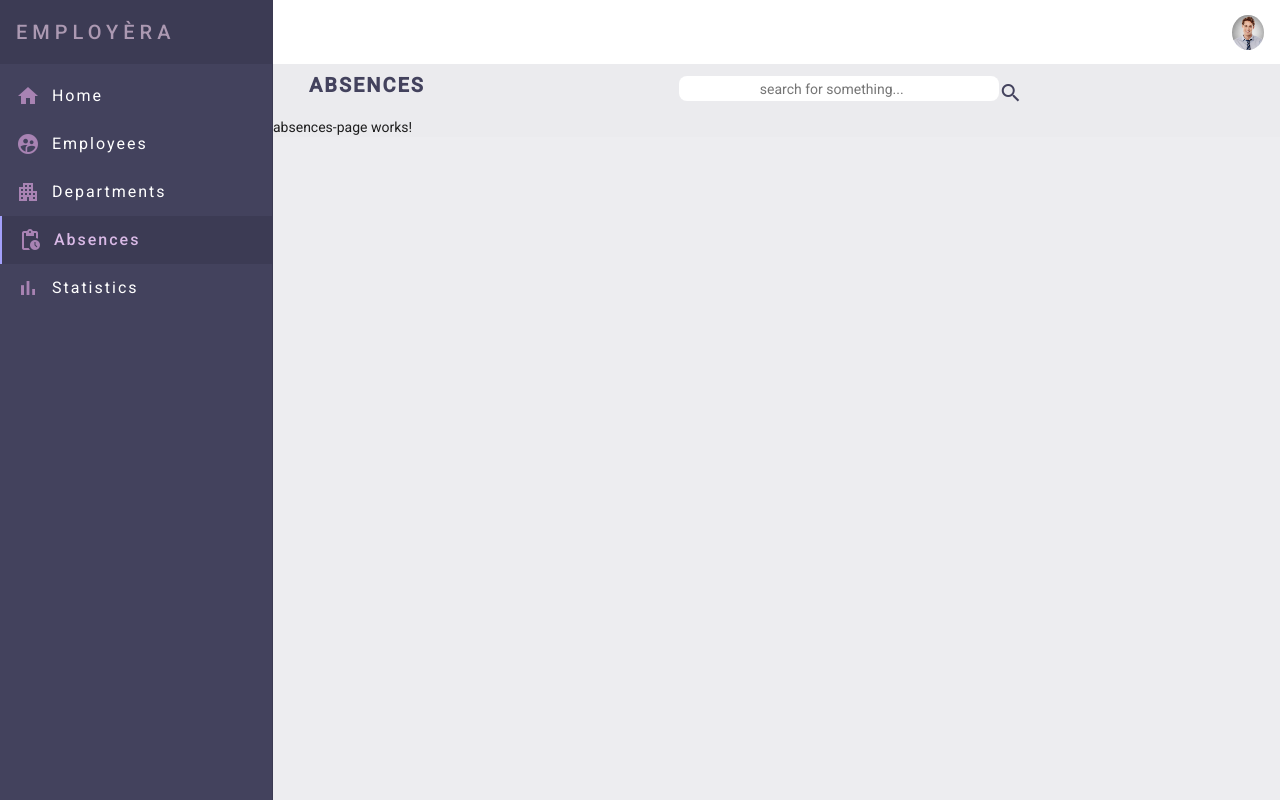
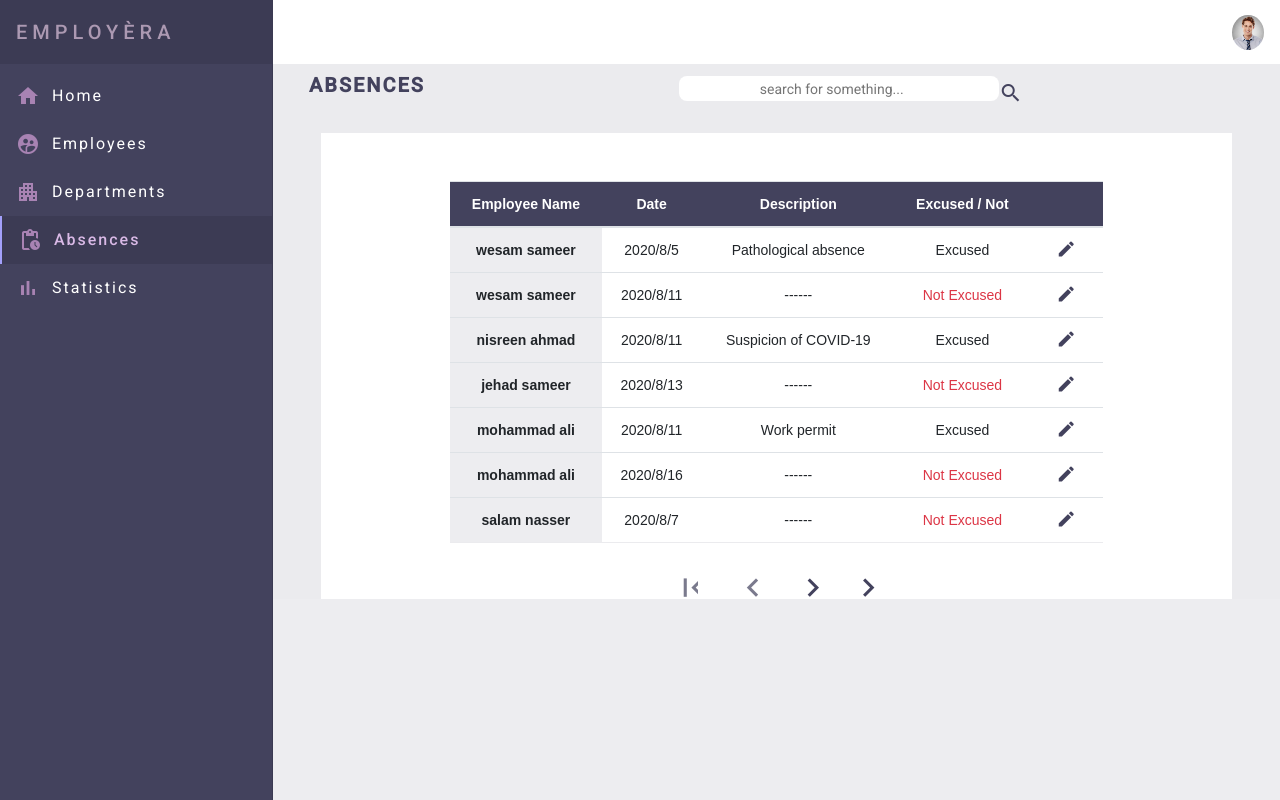
Before and after one commit to TameemHabash/Mini-HRMS, an Angular app: page /HR/absences in a window 1280 px wide. Built offline with nearby package versions, Linux system fonts and the light colour scheme.

Commit message:
added all features of the absences page

```diff
--- a/src/app/in-app/absences-page/absences-page.component.css
+++ b/src/app/in-app/absences-page/absences-page.component.css
@@ -1,3 +1,20 @@
 .page-title {
   letter-spacing: 2px;
 }
+
+.abs-page-container {
+  font-family: 'Noto Sans SC', sans-serif;
+  background-color: #FFF;
+}
+
+.edit-btn mat-icon {
+  font-size: 20px;
+}
+
+tbody:last-child {
+  border-bottom: 1px solid #EBEBEE;
+}
+
+.paginator-container {
+  height: 40px;
+}
--- a/src/app/in-app/absences-page/absences-page.component.html
+++ b/src/app/in-app/absences-page/absences-page.component.html
@@ -2,4 +2,52 @@
   <h2 pageTitle class="page-title app-main-color font-weight-bold text-uppercase">Absences</h2>
   <span btn>&nbsp;</span>
 </app-content-header>
-<p>absences-page works!</p>
+<div class="abs-page-container row justify-content-center mx-5 mt-3">
+  <div class="col-auto mt-5 w-75">
+    <table class="table text-center">
+      <thead class="app-bg-main">
+        <tr class="text-white">
+          <th scope="col">Employee Name</th>
+          <th scope="col">Date</th>
+          <th scope="col">Description</th>
+          <th scope="col">Excused / Not</th>
+          <th>&nbsp;</th>
+        </tr>
+      </thead>
+      <tbody>
+        <tr *ngFor="let abs of absencesToShow">
+          <th scope="row" class="app-bg-secondary">{{ getemployeeNameByID(abs.empID) }}</th>
+          <td>{{ abs.absDate | date : 'yyyy/M/d'}}</td>
+          <td *ngIf="!inEditMode || selectedAbsence.ID !== abs.ID">
+            {{ abs.absenceDescription || abs.absenceDescription === ''? abs.absenceDescription : '------'}}</td>
+          <td *ngIf="inEditMode && selectedAbsence.ID === abs.ID">
+            <app-user-input [description]="selectedAbsence.absenceDescription"
+              (descriptionChanged)="changeDescription($event)"></app-user-input>
+          </td>
+          <td *ngIf=" !inEditMode || selectedAbsence.ID !==abs.ID" [class]="{'text-danger': !abs.excuse}">
+            {{abs.excuse? 'Excused': 'Not Excused'}}
+          </td>
+          <td *ngIf="inEditMode && selectedAbsence.ID === abs.ID">
+            <mat-checkbox class="example-margin" [(ngModel)]="selectedAbsence.excuse" color="primary">Excused
+            </mat-checkbox>
+          </td>
+          <td style="padding-top: 0px; padding-bottom: 0px;">
+            <button *ngIf="!inEditMode" mat-icon-button class="edit-btn" type="button" matTooltip="Edit Absence"
+              matTooltipShowDelay="200" (click)="onEditAbsence(abs)">
+              <mat-icon class="app-main-color">edit</mat-icon>
+            </button>
+            <button *ngIf="inEditMode && selectedAbsence.ID === abs.ID" mat-icon-button class="" type="button"
+              matTooltip="Update Absence Info" matTooltipShowDelay="200" (click)="onUpdateAbsence()">
+              <mat-icon class="app-main-color">check</mat-icon>
+            </button>
+          </td>
+        </tr>
+      </tbody>
+    </table>
+  </div>
+  <div class="col-12 d-flex center">
+    <div class="w-25 paginator-container">
+      <app-small-paginator [items]="absences" (changeSlide)="onChangeSlide($event)"></app-small-paginator>
+    </div>
+  </div>
+</div>
--- a/src/app/in-app/absences-page/absences-page.component.ts
+++ b/src/app/in-app/absences-page/absences-page.component.ts
@@ -1,15 +1,61 @@
-import { Component, OnInit } from '@angular/core';
+import { Component, OnInit, OnDestroy, ViewChild, ElementRef } from '@angular/core';
+import { EmployeeService } from 'src/app/services/employee.service';
+import { AbsenceService } from 'src/app/services/absence.service';
+import { Absence } from 'src/app/models/absence.model';
+import { Subscription } from 'rxjs';
+import { Employee } from 'src/app/models/employee.model';
 
 @Component({
   selector: 'app-absences-page',
   templateUrl: './absences-page.component.html',
   styleUrls: ['./absences-page.component.css']
 })
-export class AbsencesPageComponent implements OnInit {
+export class AbsencesPageComponent implements OnInit, OnDestroy {
+  absences: Absence[];
+  absencesToShow: Absence[];
+  selectedAbsence: Absence;
+  supscription: Subscription;
+  inEditMode: boolean;
+  employees: Employee[];
+  constructor(private absenceService: AbsenceService) { }
 
-  constructor() { }
 
   ngOnInit(): void {
+    this.employees = this.absenceService.getEmployees();
+    this.absences = this.absenceService.getAbsences();
+    this.supscription = this.absenceService.absencesChanged.subscribe((newAbsences: Absence[]) => {
+      this.absences = newAbsences;
+    });
   }
 
+  ngOnDestroy() {
+    this.supscription.unsubscribe();
+  }
+
+  getemployeeNameByID(empID: number): string {
+    return this.employees.find((emp => emp.ID === empID)).name;
+  }
+
+  onEditAbsence(absence: Absence) {
+    this.selectedAbsence = absence;
+    this.inEditMode = true;
+  }
+
+  onUpdateAbsence() {
+    this.absenceService.editAbsence(this.selectedAbsence.ID, this.selectedAbsence.excuse, this.selectedAbsence.absenceDescription);
+    this.inEditMode = false;
+    this.selectedAbsence = null;
+  }
+
+  changeDescription(newDescription: string) {
+    if (newDescription.trim() === '') {
+      this.selectedAbsence.absenceDescription = undefined;
+    } else {
+      this.selectedAbsence.absenceDescription = newDescription.trim();
+    }
+  }
+
+  onChangeSlide(newAbsencesToView: Absence[]) {
+    this.absencesToShow = newAbsencesToView;
+  }
 }
--- /dev/null
+++ b/src/app/in-app/absences-page/user-input/user-input.component.ts
@@ -0,0 +1,23 @@
+import { Component, OnInit, Input, EventEmitter, Output } from '@angular/core';
+
+@Component({
+  selector: 'app-user-input',
+  template: `
+             <mat-form-field appearance="legacy" class="">
+              <input matInput #descriptionElement [value]="description? description: ''" (keyup)="onDescriptionChange(descriptionElement.value)">
+            </mat-form-field>
+  `,
+  styles: [
+  ]
+})
+export class UserInputComponent implements OnInit {
+  @Input() description: string;
+  @Output() descriptionChanged: EventEmitter<string> = new EventEmitter();
+  constructor() { }
+
+  ngOnInit(): void {
+  }
+  onDescriptionChange(newDescription: string) {
+    this.descriptionChanged.emit(newDescription);
+  }
+}
--- a/src/app/services/absence.service.ts
+++ b/src/app/services/absence.service.ts
@@ -1,14 +1,19 @@
 import { Injectable } from '@angular/core';
 import { Absence } from 'src/app/models/absence.model';
 import { Subject } from 'rxjs';
+import { EmployeeService } from './employee.service';
+import { Employee } from '../models/employee.model';
 @Injectable({
   providedIn: 'root'
 })
 export class AbsenceService {
-  AbsencesChanged: Subject<Absence[]> = new Subject();
-  absences: Absence[];
-  constructor() {
-    this.absences = [
+  absencesChanged: Subject<Absence[]> = new Subject();
+  allAbsences: Absence[];
+  activeEmployeesAbsences: Absence[];
+  employees: Employee[];
+  constructor(private _employeeService: EmployeeService) {
+    this.employees = this._employeeService.getEmployees();
+    this.allAbsences = [
       new Absence(1, 1, new Date(2020, 7, 5, 8), true, 'Pathological absence'),
       new Absence(2, 1, new Date(2020, 7, 11, 8), false),
       new Absence(3, 2, new Date(2020, 7, 11), true, 'Suspicion of COVID-19'),
@@ -20,18 +25,27 @@ export class AbsenceService {
       new Absence(8, 6, new Date(2020, 7, 11), true, 'Suspicion of COVID-19'),
       new Absence(9, 7, new Date(2020, 7, 11), true, 'Suspicion of COVID-19'),
     ];
+
+    this.activeEmployeesAbsences = this.allAbsences.filter((abs) => {
+      const employee = this.employees.find((emp) => emp.ID === abs.empID);
+      return employee !== undefined;
+    });
+  }
+
+  getEmployees(): Employee[] {
+    return this.employees
   }
   getAbsences(): Absence[] {
-    return this.absences.slice();
+    return this.activeEmployeesAbsences.slice();
   }
   getAbsencesByEmployeeID(empID: number): Absence[] {
-    return this.absences.filter((abs) => abs.empID === empID);
+    return this.activeEmployeesAbsences.filter((abs) => abs.empID === empID);
   }
 
   editAbsence(absID: number, newExuse: boolean, newDescription: string): void {
-    const targetAbsenceIndex = this.absences.findIndex((abs) => abs.ID === absID);
-    this.absences[targetAbsenceIndex].excuse = newExuse;
-    this.absences[targetAbsenceIndex].absenceDescription = newDescription;
-    this.AbsencesChanged.next(this.absences.slice());
+    const targetAbsenceIndex = this.activeEmployeesAbsences.findIndex((abs) => abs.ID === absID);
+    this.activeEmployeesAbsences[targetAbsenceIndex].excuse = newExuse;
+    this.activeEmployeesAbsences[targetAbsenceIndex].absenceDescription = newDescription;
+    this.absencesChanged.next(this.activeEmployeesAbsences.slice());
   }
 }
```
Also changed, not shown: src/app/app.module.ts (+9 -5 lines).
